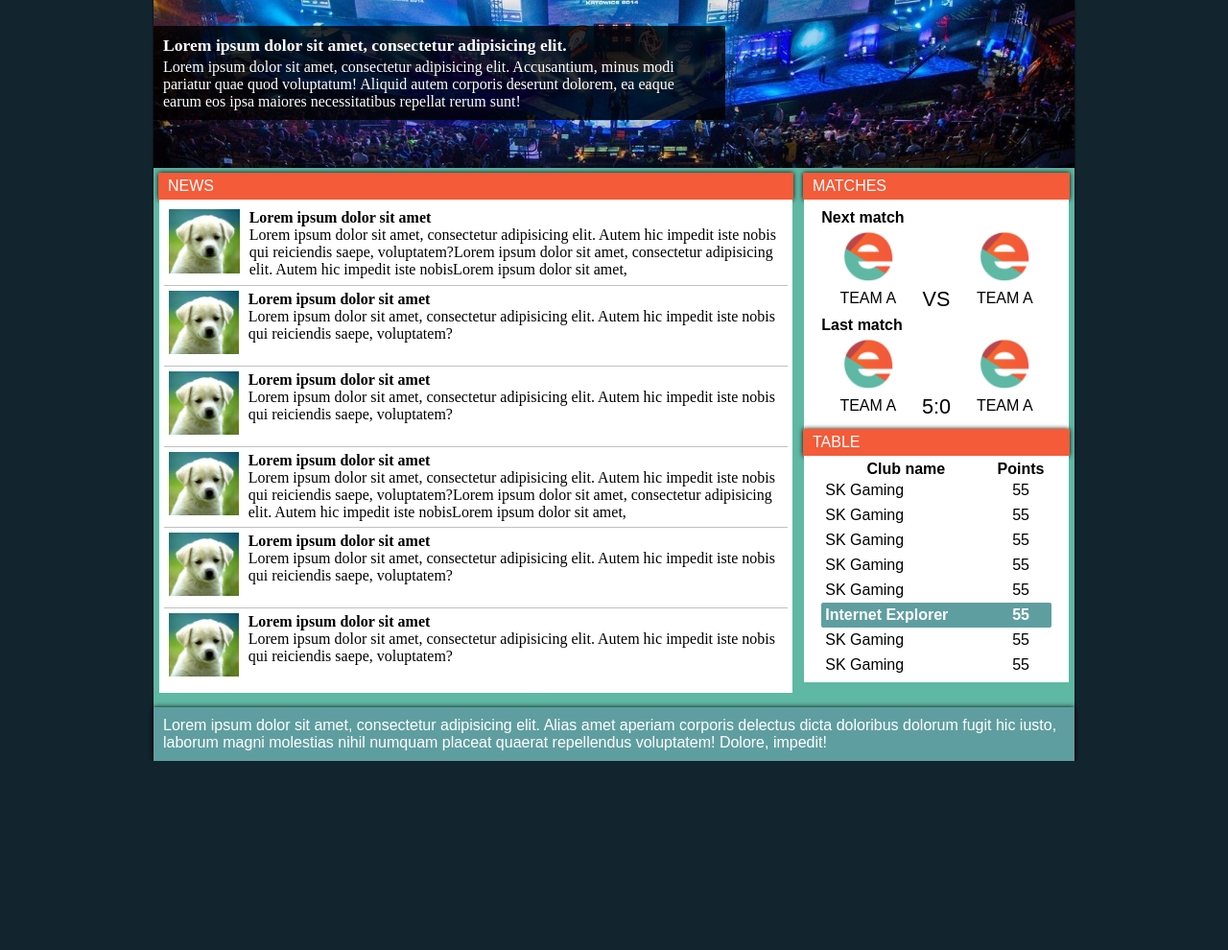
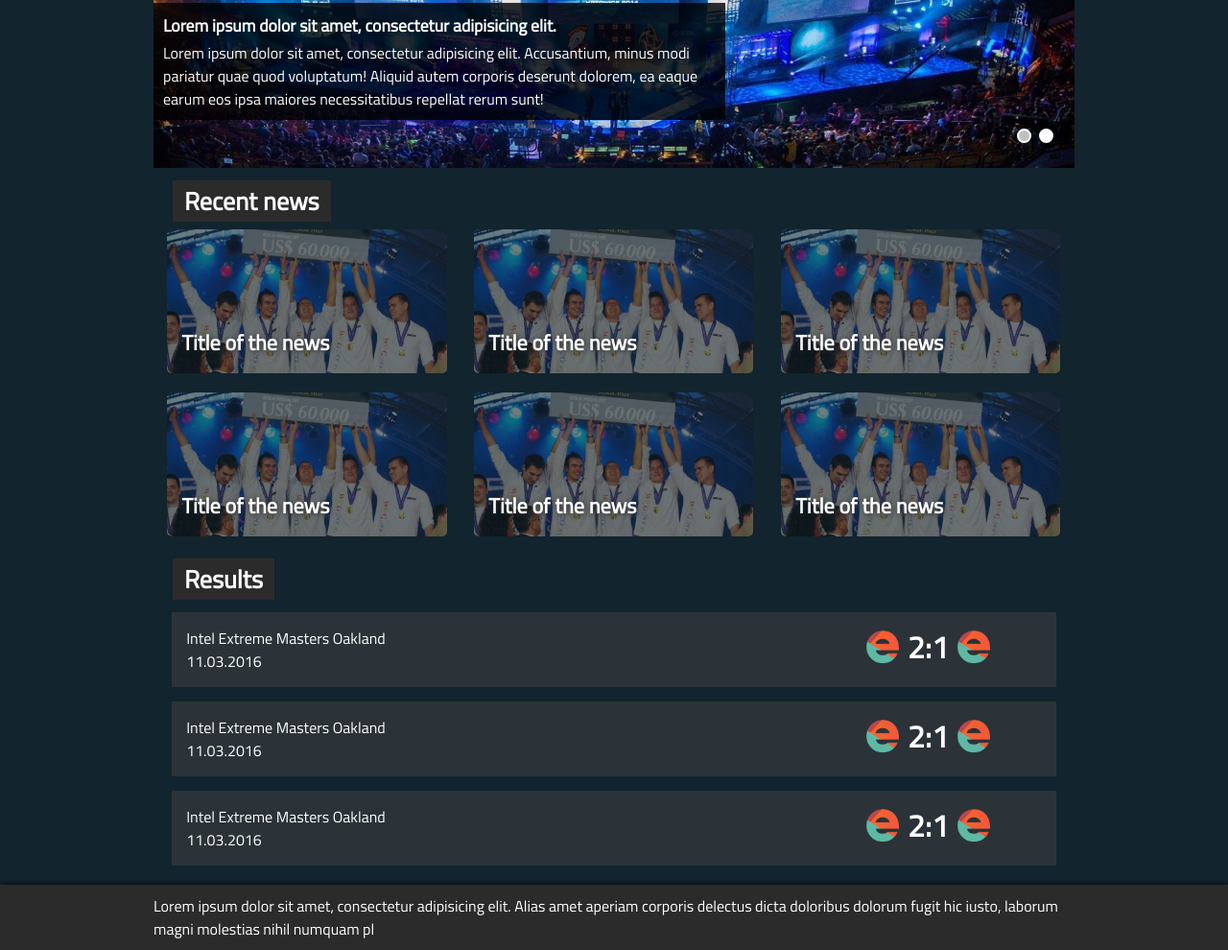
Before and after one commit to MichalDolata/esport-team, a plain HTML site: page index.html in a window 1280 px wide. Shown: the part 300-1290 px from the top of the page at 96% size. Before the commit the page ends 1093 px from the top, so only its background shows below. Drawn offline with nearby package versions, Linux system fonts and the light colour scheme; files that its build step writes are made by us from their sources.

Commit message:
Redesign progress

```diff
--- a/css/style.scss
+++ b/css/style.scss
@@ -1,6 +1,6 @@
 @import "rotator";
+@import url('https://fonts.googleapis.com/css?family=Titillium+Web');
 
-$font: "Droid Sans", sans-serif;
 $header-bg-color: #2b2b2b;
 $bg-color: #12242d;
 
@@ -8,14 +8,18 @@ $bg-color: #12242d;
   margin: 0;
   padding: 0;
   font-size: 16px;
+  font-family: 'Titillium Web', sans-serif;
+  color: white;
 }
 
 a {
   border: 0;
   text-decoration: none;
+  color: inherit;
 }
 
 body {
+  position: relative;
   background-color: $bg-color;
 }
 
@@ -82,6 +86,7 @@ body {
 
 header {
   box-shadow: black 0 0 4px;
+
   width: 100%;
   @media screen and (max-width: 760px){
     height: 50px;
@@ -99,32 +104,27 @@ header {
     position: relative;
     box-sizing: border-box;
     a {
-      color: white;
-      font-family: $font;
       > img {
           height: 100%;
       }
     }
 
     #menu-panel {
+      i {
+        font-size: 28px;
+      }
       position: absolute;
-      right: 10px;
-      top: 5px;
+      right: 20px;
+      top: 10px;
       @media screen and (max-width: 760px){
-        top: 15px;
+        top: 12px;
         right: 20px;
-      }
-      color: white;
-      a {
-        font-size: 0.8em;
       }
       #menu-button {
         @media screen and (min-width: 760px){
           display: none;
         }
-        float: left;
-        margin-right: 10px;
-        display: block;
+        margin-right: 30px;
         div {
           width: 25px;
           height: 3px;
@@ -155,7 +155,6 @@ header {
           }
           &:hover > a {
             border-bottom: 3px solid white;
-            //background-color: $bg-color;
           }
           > ul {
             z-index: 9997;
@@ -165,30 +164,36 @@ header {
             position: absolute;
             padding: 5px;
             background-color: white;
-            > li {
-              padding: 5px;
+             li {
+              color: black;
+              padding: 5px 8px;
             }
           }
         }
       }
     }
     #search {
+      height: 28px;
+      line-height: 28px;
       @media screen and (max-width: 760px){
         display: none;
       }
       padding: 10px 20px 0 0;
       position: absolute;
-      bottom: 5px;
+      bottom: 10px;
       right: 0;
       input {
+        height: 28px;
         display: none;
         float: left;
         margin: 1px 8px 0 0;
-        padding: 3px;
+        padding: 3px 8px;
         font-size: 0.8em;
         border: none;
+        box-sizing: border-box;
+        border-radius: 2px;
       }
-      img {
+      i {
         cursor: pointer;
       }
     }
@@ -208,32 +213,38 @@ header {
     margin: 7px auto;
     input {
       float: left;
-      height: 25px;
+      height: 35px;
       width: 90%;
-      margin: 1px 8px 0 0;
-      padding: 3px;
+      margin: 1px 2% 0 0;
+      padding: 3px 8px;
       border: none;
-      font-size: 1.2em;
+      border-radius: 2px;
+      font-size: 0.8em;
+      box-sizing: border-box;
     }
-    img {
+    i {
       cursor: pointer;
+      font-size: 20px;
       padding-top: 7px;
+    }
+    &::after {
+      clear: both;
+      content: '';
+      display: block;
     }
   }
   ul {
     margin-top: 3px;
     list-style-type: none;
     li {
-      border-top: 1px solid white;
+      border-top: 1px solid $header-bg-color;
       width: 100%;
       text-align: center;
       a {
         display: block;
         width: 100%;
         height: 100%;
-        padding: 8px;
-        font-family: $font;
-        color: white;
+        padding: 8px 0;
       }
     }
   }
@@ -245,142 +256,147 @@ main {
   }
   width: 960px;
   margin: 0 auto;
-  box-shadow: black 0 0 2px;
-
   #content {
-    background-color: #5FB8A4;
     padding-bottom: 10px;
 
-    &:after {
-      content: '';
-      display: block;
-      clear: both;
+    > section {
+      margin-top: 15px;
+    }
+    .section-header {
+      margin-left: 20px;
+      span {
+        font-size: 26px;
+        font-weight: bold;
+        padding: 2px 12px;
+        background-color: #2b2b2b;
+      }
     }
 
-    .segment_header {
+    #news-section {
+      &::after {
+        content: '';
+        clear: both;
+        display: block;
+      }
+      .news {
+        position: relative;
+        float: left;
+        width: 30.33%;
+        a {
+          display: block;
+          height: 100%;
           width: 100%;
-      background: #F35B39;
-      color: white;
-      font-family: $font;
-      padding: 5px 0 5px 10px;
-      box-sizing: border-box;
-      box-shadow: black 0px 0px 5px;
+          position: absolute;
+          left: 0px;
+          top: 0px;
+        }
+        @media screen and (max-width: 760px){
+          width: 47%;
+        }
+        @media screen and (max-width: 500px){
+          width: auto;
+          margin: 15px 5%;
+          float: none;
         }
 
-    .container {
-      float: left;
-      padding: 5px;
+        height: 150px;
         box-sizing: border-box;
+        margin: 10px 1.5%;
+        background-position: center;
+        background-size: cover;
+        &::after {
+          content: "";
+          background: url('../images/wcg2006.jpg') center;
+          background-size: cover;
+          opacity: 0.4;
+          top: 0;
+          left: 0;
+          bottom: 0;
+          right: 0;
+          position: absolute;
+          z-index: -1;
+          border-radius: 5px;
+          transition: all 0.5s linear;
         }
 
-    .content-container {
-      @extend .container;
-      float: none;
-      margin: 0 1px;
-      background-color: white;
-      .news {
-        width: 100%;
-        height: 84px;
-        box-sizing: border-box;
-        border-top: 1px solid silver;
-        padding: 5px;
-        a {
-          color: black;
+        &:hover::after {
+          opacity: 0.6;
+          transform: scale(1.05);
         }
-        img {
-          height: 90%;
-          float: left;
-          margin-right: 10px;
-        }
-        div {
-          overflow: hidden;
-          text-overflow: ellipsis;
-          height: 100%;
-        }
-        &:first-child {
-          border: none;
-        }
-        &:hover {
-          box-shadow: black 0 0 4px;
+
+        h3 {
+          display: inline-block;
+          position: absolute;
+          left: 15px;
+          bottom: 15px;
+          font-size: 22px;
+          text-shadow: 1px 1px 5px #2b2b2b;
         }
       }
     }
 
-    #news-container {
-      @extend .container;
-      @media screen and (max-width: 760px){
-        width: 100%;
+    #result-section {
+      .result {
+        background-color: rgba(66, 66, 66, 0.54);
+        margin: 15px 2% 0;
+        padding: 15px;
+
+        &::after {
+          content: '';
+          clear: both;
+          display: block;
         }
-      width: 70%;
+
+        .tournament-info {
+          float: left;
+          @media screen and (max-width: 500px){
+            div {
+              line-height: 42px;
+              font-size: 1.1em;
             }
-    #competitions-container {
-      @extend .container;
-      @media screen and (max-width: 760px){
-        width: 100%;
-      }
-      width: 30%;
-      .match {
-        font-family: $font;
-        width: 90%;
-        max-width: 400px;
-        box-sizing: border-box;
-        margin: 5px auto;
-        .match-details {
-          text-align: center;
-          width: 90%;
-          margin: 0 auto;
-          .match-team {
-            display: inline-block;
-            width: 32%;
-            text-align: center;
-            img {
-              width: 90%;
-            }
-          }
-          .match-result {
-            text-align: center;
-            vertical-align: middle;
-            display: inline-block;
-            width: 30%;
-            font-size: 1.35em;
+            .event {
+              display: none;
             }
           }
         }
-      table {
-        font-family: $font;
-        width: 90%;
-        margin: 0 auto;
-        border-collapse: collapse;
-        td {
-          padding: 4px;
+
+        .result-details {
+          float: right;
+          margin-right: 50px;
+          > div {
+            float: left;
           }
-        td:nth-child(2) {
-          text-align: center;
+          img {
+            height: 42px;
           }
-        #table-ie {
-          background-color: #5F9EA0;
-          color: white;
+          .score {
+            font-size: 32px;
+            height: 42px;
+            line-height: 42px;
             font-weight: bold;
-          $radius: 2px;
-          td:first-child {
-            border-top-left-radius: $radius;
-            border-bottom-left-radius: $radius;
-          }
-          td:last-child {
-            border-top-right-radius: $radius;
-            border-bottom-right-radius: $radius;
-          }
-        }
+            margin: 0 5px;
           }
         }
       }
     }
 
+  }
+}
+
 footer {
-  font-family: $font;
   box-sizing: border-box;
   background-color: cadetblue;
   padding: 10px;
-  color:white;
+  background-color: $header-bg-color;
+  width: 100%;
   box-shadow: black 0 0 5px;
+  margin-top: 10px;
+
+  > #footer-content {
+    @media screen and (max-width: 960px){
+      width: 100%;
     }
+    margin: 0 auto;
+    width: 960px;
+  }
+}
--- a/index.html
+++ b/index.html
@@ -4,7 +4,8 @@
     <meta charset="UTF-8">
     <meta name="viewport" content="width=device-width, initial-scale=1">
     <title>Title</title>
-    <link rel="stylesheet" href="style.css">
+    <link rel="stylesheet" href="css/style.css">
+    <link rel="stylesheet" href="css/font-awesome.min.css">
 </head>
 <body>
     <div id="user-panel">
@@ -37,21 +38,19 @@
             </a>
             <div id="menu-panel">
                 <a href="#" id="menu-button">
-                        <div></div>
-                        <div></div>
-                        <div></div>
+                    <i class="fa fa-bars" aria-hidden="true"></i>
                 </a>
-                <a href="#" id="user-menu-panel">USER PANEL</a>
+                <a href="#" id="user-menu-panel"><i class="fa fa-user" aria-hidden="true"></i></a>
             </div>
             <nav>
                 <ul id="menu">
                     <li><a href="#">HOME</a></li>
-                    <li><a href="#">TEAM</a>
+                    <li><a href="#">TEAMS</a>
                         <ul>
-                            <li>ABCDE</li>
-                            <li>EDCBA</li>
-                            <li>EDCBA</li>
-                            <li>EDCBA</li>
+                            <li><a href="#">Counter-Strike: GO</a></li>
+                            <li><a href="#">League of Legends</a></li>
+                            <li><a href="#">Starcraft 2</a></li>
+                            <li><a href="#">FIFA</a></li>
                         </ul>
                     </li>
                     <li><a href="#">FANS</a></li>
@@ -61,14 +60,14 @@
             </nav>
             <div id="search">
                 <input type="text" placeholder="Search...">
-                <img src="images/200px-magnifying_glass_icon.png" width="20px">
+                <i class="fa fa-search" aria-hidden="true"></i>
             </div>
         </div>
     </header>
     <div id="mobile-menu">
         <div id="mobile-search">
             <input type="text" placeholder="Search...">
-            <img src="images/200px-magnifying_glass_icon.png" width="20px">
+            <i class="fa fa-search" aria-hidden="true"></i>
         </div>
         <ul>
             <li><a href="#">HOME</a></li>
@@ -98,163 +97,75 @@
             </div>
         </section>
         <section id="content">
-            <section id="news-container">
-                <div class="segment_header">
-                    NEWS
+            <section id="news-section">
+                <div class="section-header">
+                    <span>Recent news</span>
                 </div>
-                <div class="content-container">
-                    <div class="news">
-                        <a href="#">
-                            <img src="images/img.jpg">
-                            <div>
-                                <h3>Lorem ipsum dolor sit amet</h3>
-                                Lorem ipsum dolor sit amet, consectetur adipisicing elit. Autem hic impedit iste nobis qui reiciendis saepe, voluptatem?Lorem ipsum dolor sit amet, consectetur adipisicing elit. Autem hic impedit iste nobisLorem ipsum dolor sit amet,
-                            </div>
-                        </a>
+                <section class="news">
+                    <a href="#"><h3>Title of the news</h3></a>
+                </section>
+                <section class="news">
+                    <a href="#"><h3>Title of the news</h3></a>
+                </section>
+                <section class="news">
+                    <a href="#"><h3>Title of the news</h3></a>
+                </section>
+                <section class="news">
+                    <a href="#"><h3>Title of the news</h3></a>
+                </section>
+                <section class="news">
+                    <a href="#"><h3>Title of the news</h3></a>
+                </section>
+                <section class="news">
+                    <a href="#"><h3>Title of the news</h3></a>
+                </section>
+            </section>
+            <section id="result-section">
+                <div class="section-header">
+                    <span>Results</span>
+                </div>
+                <section class="result">
+                    <div class="tournament-info">
+                        <div class="event">Intel Extreme Masters Oakland</div>
+                        <div>11.03.2016</div>
                     </div>
-                    <div class="news">
-                        <a href="#">
-                            <img src="images/img.jpg">
-                            <div>
-                                <h3>Lorem ipsum dolor sit amet</h3>
-                                Lorem ipsum dolor sit amet, consectetur adipisicing elit. Autem hic impedit iste nobis qui reiciendis saepe, voluptatem?
-                            </div>
-                        </a>
+                    <div class="result-details">
+                        <div><img src="images/logo.png" alt="Team A"></div>
+                        <div class="score">2:1</div>
+                        <div><img src="images/logo.png" alt="Team A"></div>
                     </div>
-                    <div class="news">
-                        <a href="#">
-                            <img src="images/img.jpg">
-                            <div>
-                                <h3>Lorem ipsum dolor sit amet</h3>
-                                Lorem ipsum dolor sit amet, consectetur adipisicing elit. Autem hic impedit iste nobis qui reiciendis saepe, voluptatem?
-                            </div>
-                        </a>
+                </section>
+                <section class="result">
+                    <div class="tournament-info">
+                        <div class="event">Intel Extreme Masters Oakland</div>
+                        <div>11.03.2016</div>
                     </div>
-                    <div class="news">
-                        <a href="#">
-                            <img src="images/img.jpg">
-                            <div>
-                                <h3>Lorem ipsum dolor sit amet</h3>
-                                Lorem ipsum dolor sit amet, consectetur adipisicing elit. Autem hic impedit iste nobis qui reiciendis saepe, voluptatem?Lorem ipsum dolor sit amet, consectetur adipisicing elit. Autem hic impedit iste nobisLorem ipsum dolor sit amet,
-                            </div>
-                        </a>
+                    <div class="result-details">
+                        <div><img src="images/logo.png" alt="Team A"></div>
+                        <div class="score">2:1</div>
+                        <div><img src="images/logo.png" alt="Team A"></div>
                     </div>
-                    <div class="news">
-                        <a href="#">
-                            <img src="images/img.jpg">
-                            <div>
-                                <h3>Lorem ipsum dolor sit amet</h3>
-                                Lorem ipsum dolor sit amet, consectetur adipisicing elit. Autem hic impedit iste nobis qui reiciendis saepe, voluptatem?
-                            </div>
-                        </a>
+                </section>
+                <section class="result">
+                    <div class="tournament-info">
+                        <div class="event">Intel Extreme Masters Oakland</div>
+                        <div>11.03.2016</div>
                     </div>
-                    <div class="news">
-                        <a href="#">
-                            <img src="images/img.jpg">
-                            <div>
-                                <h3>Lorem ipsum dolor sit amet</h3>
-                                Lorem ipsum dolor sit amet, consectetur adipisicing elit. Autem hic impedit iste nobis qui reiciendis saepe, voluptatem?
-                            </div>
-                        </a>
+                    <div class="result-details">
+                        <div><img src="images/logo.png" alt="Team A"></div>
+                        <div class="score">2:1</div>
+                        <div><img src="images/logo.png" alt="Team A"></div>
                     </div>
-                </div>
-            </section>
-            <section id="competitions-container">
-                    <div id="matches">
-                        <div class="segment_header">
-                            MATCHES
-                        </div>
-                        <div class="content-container">
-                            <div class="match">
-                                <h4>Next match</h4>
-                                <div class="match-details">
-                                    <div class="match-team">
-                                        <img src="images/logo.png">
-                                        <span>TEAM A</span>
-                                    </div>
-                                    <div class="match-result">
-                                        VS
-                                    </div>
-                                    <div class="match-team">
-                                        <img src="images/logo.png">
-                                        <span>TEAM A</span>
-                                    </div>
-                                </div>
-                            </div>
-                            <div class="match">
-                            <h4>Last match</h4>
-                            <div class="match-details">
-                                <div class="match-team">
-                                    <img src="images/logo.png">
-                                    <span>TEAM A</span>
-                                </div>
-                                <div class="match-result">
-                                    5:0
-                                </div>
-                                <div class="match-team">
-                                    <img src="images/logo.png">
-                                    <span>TEAM A</span>
-                                </div>
-                            </div>
-                        </div>
-                        </div>
-                    </div>
-                    <div id="table">
-                        <div class="segment_header">
-                            TABLE
-                        </div>
-                        <div class="content-container">
-                            <table>
-                                <thead>
-                                    <tr>
-                                        <th>Club name</th>
-                                        <th>Points</th>
-                                    </tr>
-                                </thead>
-                                <tbody>
-                                    <tr>
-                                        <td>SK Gaming</td>
-                                        <td>55</td>
-                                    </tr>
-                                    <tr>
-                                        <td>SK Gaming</td>
-                                        <td>55</td>
-                                    </tr>
-                                    <tr>
-                                        <td>SK Gaming</td>
-                                        <td>55</td>
-                                    </tr>
-                                    <tr>
-                                        <td>SK Gaming</td>
-                                        <td>55</td>
-                                    </tr>
-                                    <tr>
-                                        <td>SK Gaming</td>
-                                        <td>55</td>
-                                    </tr>
-                                    <tr id="table-ie">
-                                        <td>Internet Explorer</td>
-                                        <td>55</td>
-                                    </tr>
-                                    <tr>
-                                        <td>SK Gaming</td>
-                                        <td>55</td>
-                                    </tr>
-                                    <tr>
-                                        <td>SK Gaming</td>
-                                        <td>55</td>
-                                    </tr>
-                                </tbody>
-                            </table>
-                        </div>
-                    </div>
+                </section>
             </section>
         </section>
-        <footer>
-            Lorem ipsum dolor sit amet, consectetur adipisicing elit. Alias amet aperiam corporis delectus dicta doloribus dolorum fugit hic iusto, laborum magni molestias nihil numquam placeat quaerat repellendus voluptatem! Dolore, impedit!
-        </footer>
     </main>
-    <script src="jquery-1.12.4.min.js"></script>
-    <script src="script.js"></script>
+    <footer>
+        <section id="footer-content">
+            Lorem ipsum dolor sit amet, consectetur adipisicing elit. Alias amet aperiam corporis delectus dicta doloribus dolorum fugit hic iusto, laborum magni molestias nihil numquam pl
+        </section>
+    </footer>
+    <script src="js/jquery-1.12.4.min.js"></script>
+    <script src="js/script.js"></script>
 </body>
 </html>
--- a/js/script.js
+++ b/js/script.js
@@ -23,7 +23,7 @@ $(document).ready(function () {
         }
     );
 
-    $('#search').find('img').clicktoggle(
+    $('#search').find('i').clicktoggle(
         function() {
             $(this).siblings('input').animate({width: 'show'}, 200);
         },
```
Also changed, not shown: css/style.css, images/wcg2006.jpg (added), 1 other file. Lines whose indentation alone changed are shown as unchanged.
